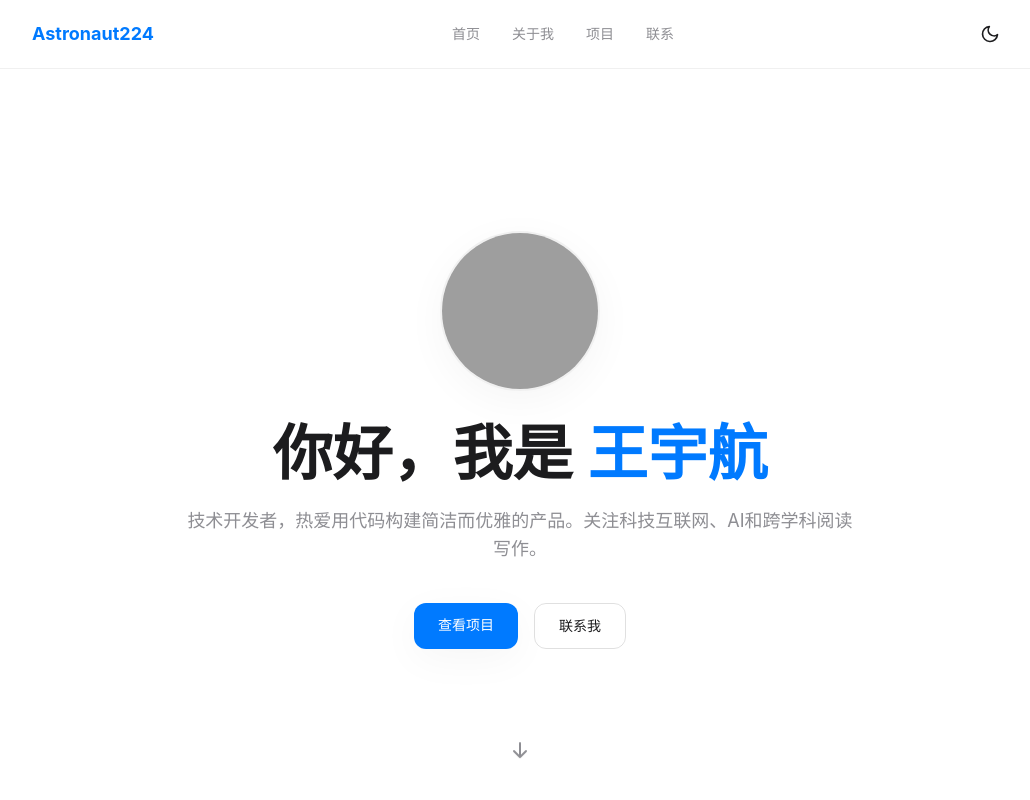
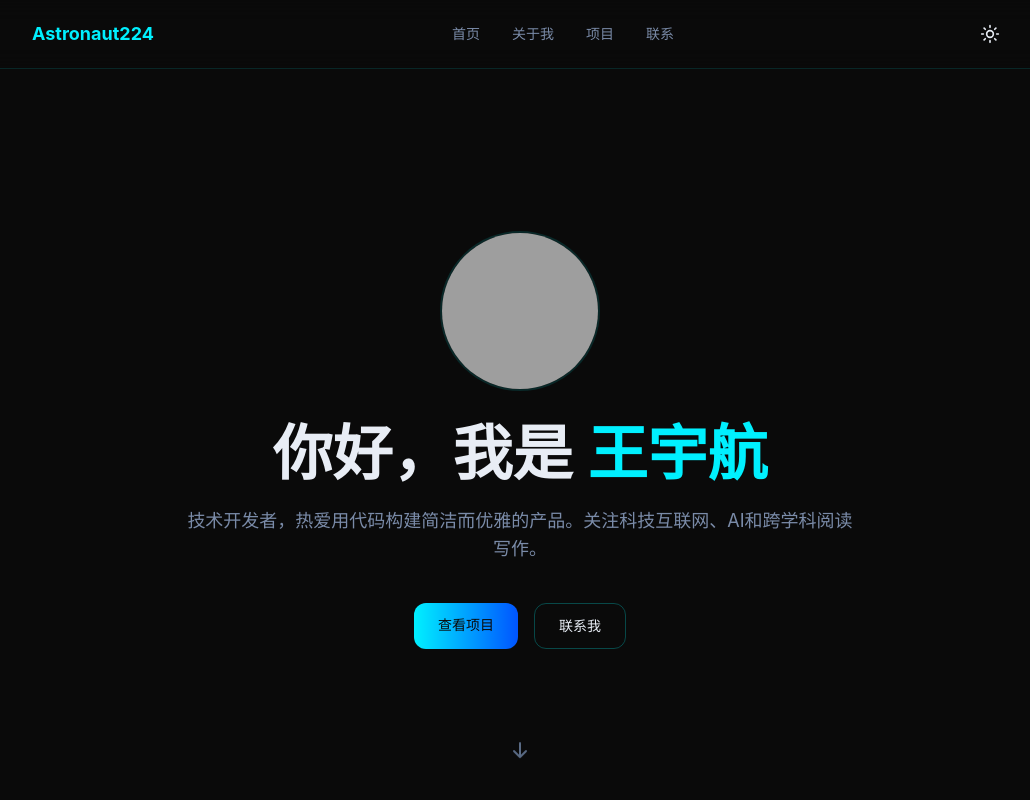
Before and after one commit to Astronaut224/portfolio, a Vue app: page / in a window 1280 px wide. Shown: the top 800 px of the page, without its empty margins (120-1150 px from the left). Built offline with nearby package versions, Linux system fonts and the light colour scheme; grey boxes are pictures that could not be loaded.

Commit message:
feat(theme): default to dark, prevent FOUC, and align docs with dual-aesthetic design

```diff
--- a/index.html
+++ b/index.html
@@ -1,13 +1,19 @@
 <!doctype html>
-<html lang="zh-CN" class="scroll-smooth">
+<html lang="zh-CN" class="scroll-smooth dark">
   <head>
     <meta charset="UTF-8" />
     <link rel="icon" type="image/svg+xml" href="/favicon.svg" />
     <meta name="viewport" content="width=device-width, initial-scale=1.0" />
     <meta name="description" content="个人作品集 - Vue + TypeScript + Tailwind CSS" />
     <title>个人作品集</title>
+    <script>
+      // 默认深色；仅当用户已显式存过 light 时切回浅色，避免首帧闪烁（在 Vue 加载前同步执行）
+      if (localStorage.getItem('theme') === 'light') {
+        document.documentElement.classList.remove('dark')
+      }
+    </script>
   </head>
-  <body class="bg-[#0a0a0a] text-white antialiased">
+  <body class="bg-bg text-fg antialiased">
     <div id="app"></div>
     <script type="module" src="/src/main.ts"></script>
   </body>
--- a/src/composables/useTheme.ts
+++ b/src/composables/useTheme.ts
@@ -8,12 +8,13 @@ const isDark = ref(false)
 
 /**
  * 启动时同步应用 localStorage 中存储的主题。
- * 必须在 Vue mount 之前调用，避免深色用户看到浅色闪烁。
+ * 必须在 Vue mount 之前调用，避免用户看到非预期主题闪烁。
+ * 默认深色：无存储或存储非 light 时均为深色，仅显式存 light 才为浅色。
  */
 export function applyStoredTheme(): void {
   const stored = localStorage.getItem(THEME_KEY)
-  // 默认浅色：无存储时不加 .dark
-  const dark = stored === 'dark'
+  // 默认深色：只有显式存了 light 才不加 .dark
+  const dark = stored !== 'light'
   document.documentElement.classList.toggle('dark', dark)
   isDark.value = dark
 }
```
Also changed, not shown: 2 other files (tests, documents, lock files or other folders).
